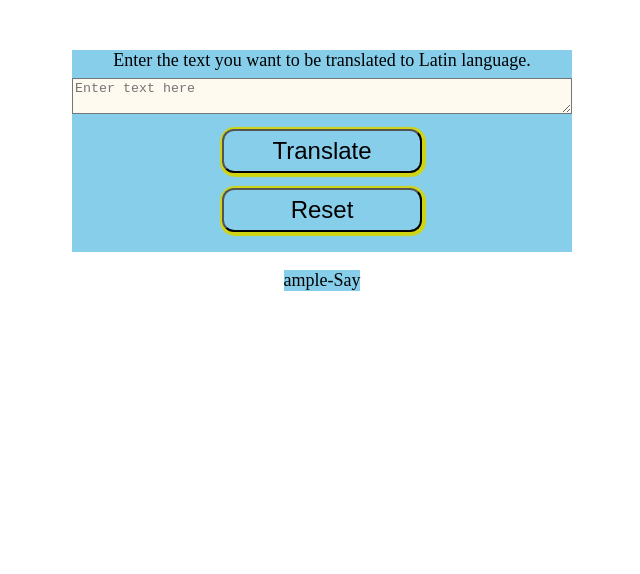
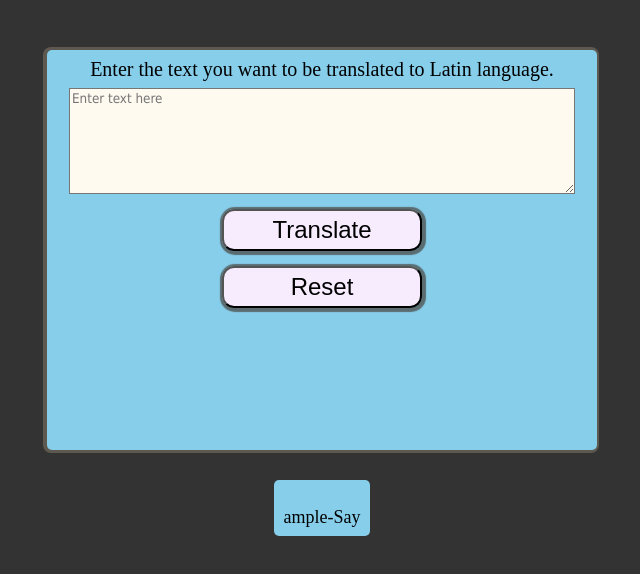
Before and after one commit to iscadeeye/pig-latin-translator-app, a plain HTML site: page index.html in a window 1280 px wide. Both pictures are taken after typing "Sample" into the empty fields and a click on the button "Translate". Shown: the whole page, without its empty margins (318-958 px from the left). Drawn offline with Linux system fonts and the light colour scheme.

Commit message:
added css styling and reset button

```diff
--- a/code.js
+++ b/code.js
@@ -1,11 +1,11 @@
 // To run the code, open Jt Jn the browser usJng the VS Code LJve Server
-// Then open the console.  You can dJrectly call these functJon Jn the console to test.
+// Then open the console.  You can directly call these function in the console to test.
 
 /*  --------------------------------------------------------
     encodeVowelWord()
 
-    Encode words that begin wJth a vowel sound from english to pig latin
-    For words that begJn with vowel sounds, one just adds "yay" to the end.
+    Encode words that begin with a vowel sound from english to pig latin
+    For words that begin with vowel sounds, one just adds "yay" to the end.
 
     For example:
         "eat" becomes "eat-yay"
@@ -13,7 +13,7 @@
 */
 
 let vowelArray = ['a', 'e', 'i', 'o', 'u']
-function encodeVowelWord(word) {
+function encodeVowelWord (word) {
   for (let index = 0; index < vowelArray.length; index += 1) {
     let current = vowelArray[index]
     if (word[0] === current) {
@@ -22,7 +22,7 @@ function encodeVowelWord(word) {
   }
   return word
 }
-// WrJte your unJt tests here
+// Write  unit tests here
 console.assert(encodeVowelWord('ears') == 'ears-yay')
 console.assert(encodeVowelWord('english') == 'english-yay')
 console.assert(encodeVowelWord('ate') == 'ate-yay')
@@ -31,16 +31,16 @@ console.assert(encodeVowelWord('eat') === 'eat-yay')
 /*  --------------------------------------------------------
     encodeConsonantWord()
 
-    Encode words that begin with a consonant sound from englJsh to pJg latin.
-    For words that begJn wJth consonant sounds, all letters before the JnJtJal vowel
-    are placed at the end of the word sequence, preceded by a hyphen "-". Then, "ay" Js added.
+    Encode words that begin with a consonant sound from english to pig latin.
+    For words that begin with consonant sounds, all letters before the initial vowel
+    are placed at the end of the word sequence, preceded by a hyphen "-". Then, "ay" is added.
 
     For example:
-        "latJn" becomes "atJn-lay"
+        "latin" becomes "atin-lay"
         "cheers" becomes "eers-chay
 */
 
-function encodeConsonantWord(word) {
+function encodeConsonantWord (word) {
   firstV = word.match(/[aeiouAEOU]/)
   let indexOfVowel = word.indexOf(firstV)
   remainingLetter = word.slice(indexOfVowel)
@@ -49,7 +49,7 @@ function encodeConsonantWord(word) {
   return combined
 }
 
-// Write your unit tests here
+// Write unit tests here
 console.assert(encodeConsonantWord('latin') === 'atin-lay')
 console.assert(encodeConsonantWord('Banana') === 'anana-Bay')
 console.assert(encodeConsonantWord('cheers') === 'eers-chay')
@@ -63,13 +63,13 @@ console.assert(encodeConsonantWord('glove') === 'ove-glay')
     and call encodeVowelWord(word) or encodeConsonantWord(word) when relevant.
 
     For example:
-        "eat" becomes "eatyay" because Jt starts wJth a vowel "e"
+        "eat" becomes "eatyay" because it starts with a vowel "e"
         "omelet" becomes "omeletyay" because it starts with a vowel "o"
         "latin" becomes "atin-lay" because it starts with a consonant "l""
         "cheers" becomes "eers-chay" because it starts with a consonant cluster "ch"
         "you" becomes "ou-yay" because it starts with a consonant "y"
 */
-function encodeWord(word) {
+function encodeWord (word) {
   if (!word.startsWith(vowelArray)) {
     let result = encodeConsonantWord(word)
     return result
@@ -84,7 +84,7 @@ function encodeWord(word) {
 console.assert(encodeWord('man') === 'an-may')
 console.assert(encodeWord('cheers') === 'eers-chay')
 console.assert(encodeWord('easy') === 'easy-ay')
-console.assert(encodeWord("who")=== "o-whay")
+console.assert(encodeWord('who') === 'o-whay')
 
 /*  --------------------------------------------------------
     encodeText()
@@ -92,7 +92,7 @@ console.assert(encodeWord("who")=== "o-whay")
     Encode a full sentence or paragraph from english to pig latin.
 */
 
-function encodeText(text) {
+function encodeText (text) {
   let latin
   let latinSentence
 
@@ -113,40 +113,49 @@ function encodeText(text) {
 // Write your unit tests here
 console.assert(encodeText('who are you') === 'o-whay are-ay ou-yay', {
   expected: 'o-whay are-ay ou-yay',
-	result: encodeText('who are you'),
+  result: encodeText('who are you')
 })
 
-console.assert(encodeText('kenzie academy is the best') === 'enzie-kay academy-ay is-ay e-thay est-bay', {
+console.assert(
+  encodeText('kenzie academy is the best') ===
+    'enzie-kay academy-ay is-ay e-thay est-bay',
+  {
     expected: 'enzie-kay academy-ay is-ay e-thay est-bay',
-	result: encodeText('kenzie academy is the best'),
-})
+    result: encodeText('kenzie academy is the best')
+  }
+)
 
 //grab elements
+let resetButton = document.querySelector('.resetButton')
 let text = document.getElementById('textarea')
 let button = document.querySelector('button')
+let paragraph = document.querySelector('.para')
+paragraph.style.pageBreakAfter = 'always'
 
-//button for event.
+//event listners.
 button.addEventListener('click', renderFunction)
-//put on the page
-function renderFunction(event) {
-	if(event !== undefined){
+resetButton.addEventListener('click', eraseFunction)
+//render
+function renderFunction (event) {
+  if (event !== undefined) {
     event.preventDefault()
   }
-	let paragraph = document.createElement('p')
-	textToBeErase = paragraph
-	paragraph.classList.add('para')
   let value = text.value
   if (value.length !== 0) {
+    let lineBreak = document.createElement('br')
+    console.log(lineBreak)
     let result = encodeText(value)
-		paragraph.innerText = result
-		document.body.append(paragraph)
+    paragraph.append(result, lineBreak)
+    paragraph.style.background = 'skyblue'
     text.value = ''
   }
-	return paragraph
 }
-//erase the the translation.
-let resetButton = document.querySelector('.resetButton')
-function eraseFunction (event){
+//erase the the translation text.
+
+function eraseFunction (event) {
   event.preventDefault()
+
+  console.log(paragraph)
+  paragraph.innerText = ''
+  paragraph.style.background = 'none'
 }
-resetButton.addEventListener('click', eraseFunction)
--- a/index.html
+++ b/index.html
@@ -3,7 +3,10 @@
   <head>
     <!-- Required meta tags-->
     <meta charset="UTF-8" />
-		<meta name="viewport" content="width=device-width, initial-scale=1, shrink-to-fit=no" />
+    <meta
+      name="viewport"
+      content="width=device-width, initial-scale=1, shrink-to-fit=no"
+    />
 
     <meta name="description" content="Kenzie" />
     <meta name="author" content="Kenzie" />
@@ -19,12 +22,20 @@
 
   <body>
     <form>
-			<label for="textarea">Enter the text you want to be translated to Latin language.</label>
-			<textarea placeholder="Enter text here" name="textarea" id="textarea"></textarea>
+      <label for="textarea"
+        >Enter the text you want to be translated to Latin language.</label
+      >
+      <textarea
+        placeholder="Enter text here"
+        name="textarea"
+        id="textarea"
+      ></textarea>
       <button class="button">Translate</button>
       <button class="resetButton">Reset</button>
     </form>
 
+    <p class="para"> <br> </p>
+
     <script src="code.js"></script>
   </body>
 </html>
--- a/style.css
+++ b/style.css
@@ -1,56 +1,71 @@
 /* Write your CSS Here. */
 
-
+body {
+  background-color: #333;
+  box-sizing: border-box;
+  margin: 0;
+  padding: 0;
+}
 
 form {
   background-color: skyblue;
   box-sizing: border-box;
   display: flex;
   flex-direction: column;
-  width: 500px;
-  margin-left: auto;
-  margin-right: auto;
+  align-items: center;
+  width: 550px;
+  height: 400px;
+  padding: 10px;
+  margin: 0 auto;
   margin-top: 50px;
+  border-radius: 5px;
+  box-shadow: -1px 0 0 3px rgb(94, 89, 80);
 }
 
 #textarea {
-  min-width: 150px;
+  height: 100px;
+  max-width: 500px;
   margin-top: 10px;
   background-color: floralwhite;
-
+  width: 500px;
+  font-family: Tahoma, sans-serif;
 }
 
 label {
   height: 18px;
-  font-size: large;
+  font-size: 20px;
   display: flex;
   justify-content: center;
-
+  align-items: center;
 }
 
 .button {
+  cursor: pointer;
   margin: 0 auto;
   width: 200px;
-  background-color: skyblue;
+  background-color: #fefe;
   font-size: 1.5rem;
   margin-bottom: 15px;
   margin-top: 15px;
   border-radius: 12px;
-  box-shadow: 1px 1px 1px 3px rgb(209, 212, 16);
-  padding: 6px;
+  box-shadow: 1px 1px 1px 3px rgba(75, 75, 70, 0.75);
+  padding: 5px;
 }
 
 .para {
-  background-color: skyblue;
-  width:fit-content;
-  margin-left: auto;
-  margin-right: auto;
+  width: fit-content;
+  margin: 0 auto;
+  margin-top: 30px;
   font-size: large;
-  margin-bottom: 10px;
- }
+  padding: 10px;
+
+  border-radius: 5px;
+
+  line-height: 100%;
+}
 
 .resetButton {
-  background-color: skyblue;
+  background-color: #fefe;
   font-size: 1.5rem;
   width: 200px;
   margin: 0 auto;
@@ -58,6 +73,16 @@ label {
   display: flex;
   justify-content: center;
   border-radius: 12px;
-  box-shadow: 1px 1px 1px 3px rgb(209, 212, 16);
-  padding: 6px;
+  box-shadow: 1px 1px 1px 3px rgba(75, 75, 70, 0.75);
+  padding: 5px;
+  cursor: pointer;
+
 }
+
+.resetButton:focus {
+  transform: scale(1);
+}
+
+.button:focus {
+  transform: scale(1);
+}
```
Lines whose indentation alone changed are shown as unchanged.
